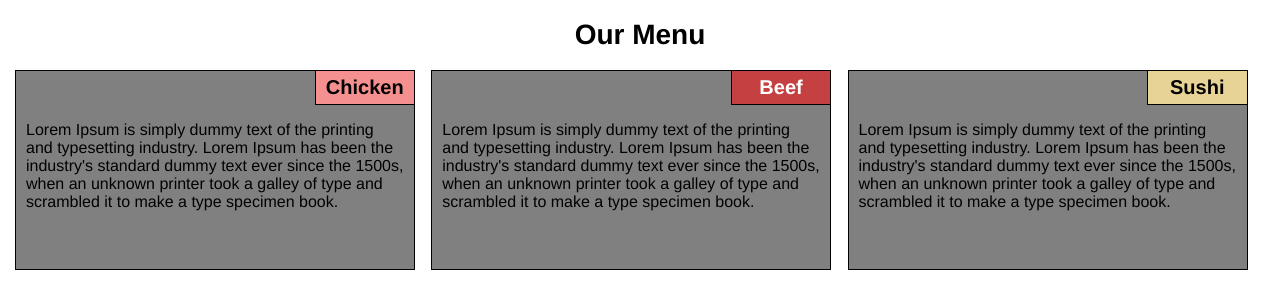
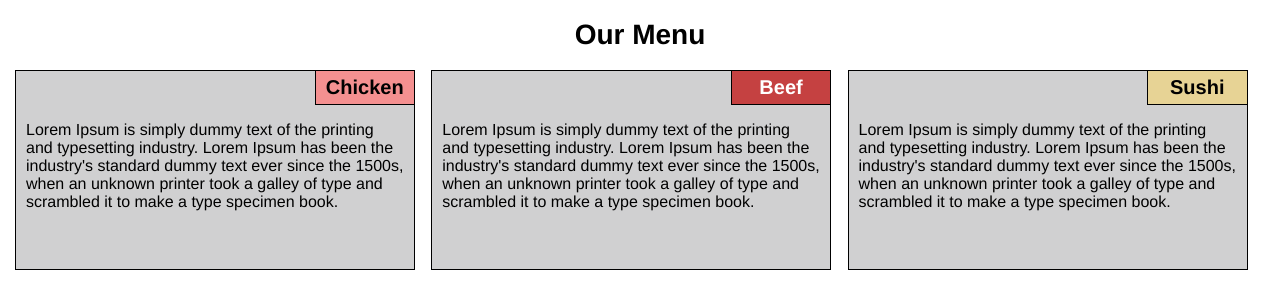
Before and after one commit to pilgrimofdelhi/module2-solution, a plain HTML site: page index.html in a window 1280 px wide. Drawn offline with Linux system fonts and the light colour scheme.

Commit message:
Fixed HTML & CSS

```diff
--- a/css/style.css
+++ b/css/style.css
@@ -45,13 +45,13 @@ h1{
 }
 
 p{
-	background-color: gray;
+	background-color: #D0D0D1;
    	margin: 0px;
  	padding-left: 10px;
     padding-right: 10px;
     padding-top: 30px;
     margin-top: 20px;
-    padding-bottom: 10px;
+    padding-bottom: 20px;
 
 	}
 
@@ -68,7 +68,7 @@ p{
 		position: relative;
 		height: 200px;
 		margin-right: 1.3%;
-		background-color: gray;
+		background-color: #D0D0D1;
 		float: left;
 
 	}
@@ -117,7 +117,7 @@ p{
 	.col-md-8, .col-md-9, .col-md-10, .col-md-11, .col-md-12{
 		position: relative;
 		float: left;
-		background-color: gray;
+		background-color: #D0D0D1;
 		margin-right: 1%;
 
 	}
@@ -168,7 +168,7 @@ p{
 	.col-sd-8, .col-sd-9, .col-sd-10, .col-sd-11, .col-sd-12{
 		position: relative;
 		float: left;
-		background-color: gray;
+		background-color: #D0D0D1;
 		margin-right: 1%;
 		margin-top: 1%;
 
```
